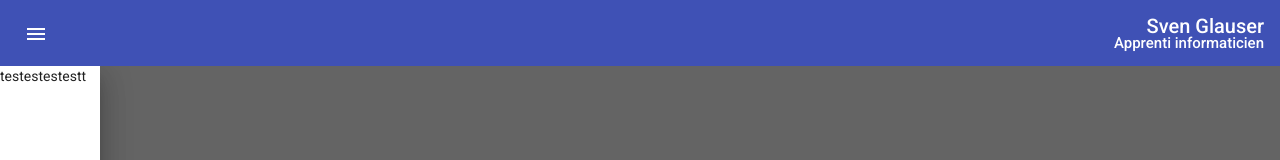
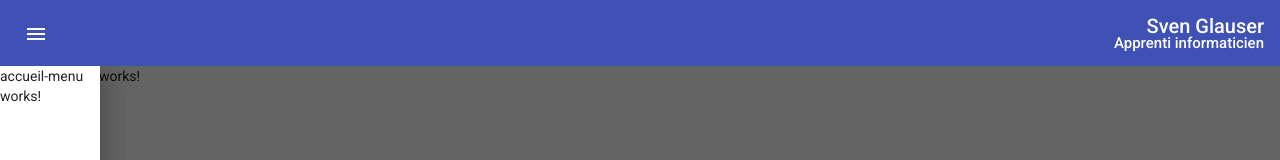
Before and after one commit to SvenGlauser/accueil, an Angular app: page / in a window 1280 px wide. Shown: the top 160 px of the page. Built offline with nearby package versions, Linux system fonts and the light colour scheme.

Commit message:
Mettre en place les composants pour l'accueil

```diff
--- a/src/app/app.module.ts
+++ b/src/app/app.module.ts
@@ -6,12 +6,16 @@ import {BrowserAnimationsModule} from '@angular/platform-browser/animations';
 import { MaterialModule } from './material/material.module';
 import { AccueilComponent } from './page/accueil/accueil.component';
 import { HeaderComponent } from './component/header/header.component';
+import { AccueilMenuComponent } from './page/accueil/accueil-menu/accueil-menu.component';
+import { AccueilContentComponent } from './page/accueil/accueil-content/accueil-content.component';
 
 @NgModule({
   declarations: [
     AppComponent,
     AccueilComponent,
-    HeaderComponent
+    HeaderComponent,
+    AccueilMenuComponent,
+    AccueilContentComponent
   ],
   imports: [
     BrowserModule,
--- /dev/null
+++ b/src/app/page/accueil/accueil-content/accueil-content.component.html
@@ -0,0 +1 @@
+<p>accueil-content works!</p>
--- /dev/null
+++ b/src/app/page/accueil/accueil-content/accueil-content.component.ts
@@ -0,0 +1,15 @@
+import { Component, OnInit } from '@angular/core';
+
+@Component({
+  selector: 'app-accueil-content',
+  templateUrl: './accueil-content.component.html',
+  styleUrls: ['./accueil-content.component.css']
+})
+export class AccueilContentComponent implements OnInit {
+
+  constructor() { }
+
+  ngOnInit(): void {
+  }
+
+}
--- /dev/null
+++ b/src/app/page/accueil/accueil-menu/accueil-menu.component.html
@@ -0,0 +1 @@
+<p>accueil-menu works!</p>
--- /dev/null
+++ b/src/app/page/accueil/accueil-menu/accueil-menu.component.ts
@@ -0,0 +1,15 @@
+import { Component, OnInit } from '@angular/core';
+
+@Component({
+  selector: 'app-accueil-menu',
+  templateUrl: './accueil-menu.component.html',
+  styleUrls: ['./accueil-menu.component.css']
+})
+export class AccueilMenuComponent implements OnInit {
+
+  constructor() { }
+
+  ngOnInit(): void {
+  }
+
+}
--- a/src/app/page/accueil/accueil.component.html
+++ b/src/app/page/accueil/accueil.component.html
@@ -2,10 +2,12 @@
 
 <mat-sidenav-container>
 
-  <mat-sidenav #menu mode="over" opened>testestestestt</mat-sidenav>
+  <mat-sidenav #menu mode="over" opened>
+    <app-accueil-menu></app-accueil-menu>
+  </mat-sidenav>
 
   <mat-sidenav-content>
-
+    <app-accueil-content></app-accueil-content>
   </mat-sidenav-content>
 
 </mat-sidenav-container>
--- a/src/styles.css
+++ b/src/styles.css
@@ -1,4 +1,8 @@
 /* You can add global styles to this file, and also import other style files */
 
 html, body { height: 100%; }
-body { margin: 0; font-family: Roboto, "Helvetica Neue", sans-serif; }
+body {
+  margin: 0;
+  font-family: Roboto, "Helvetica Neue", sans-serif;
+  box-sizing: border-box;
+}
```
Also changed, not shown: src/app/page/accueil/accueil-content/accueil-content.component.css (added), src/app/page/accueil/accueil-menu/accueil-menu.component.css (added), 2 other files (tests, documents, lock files or other folders).
